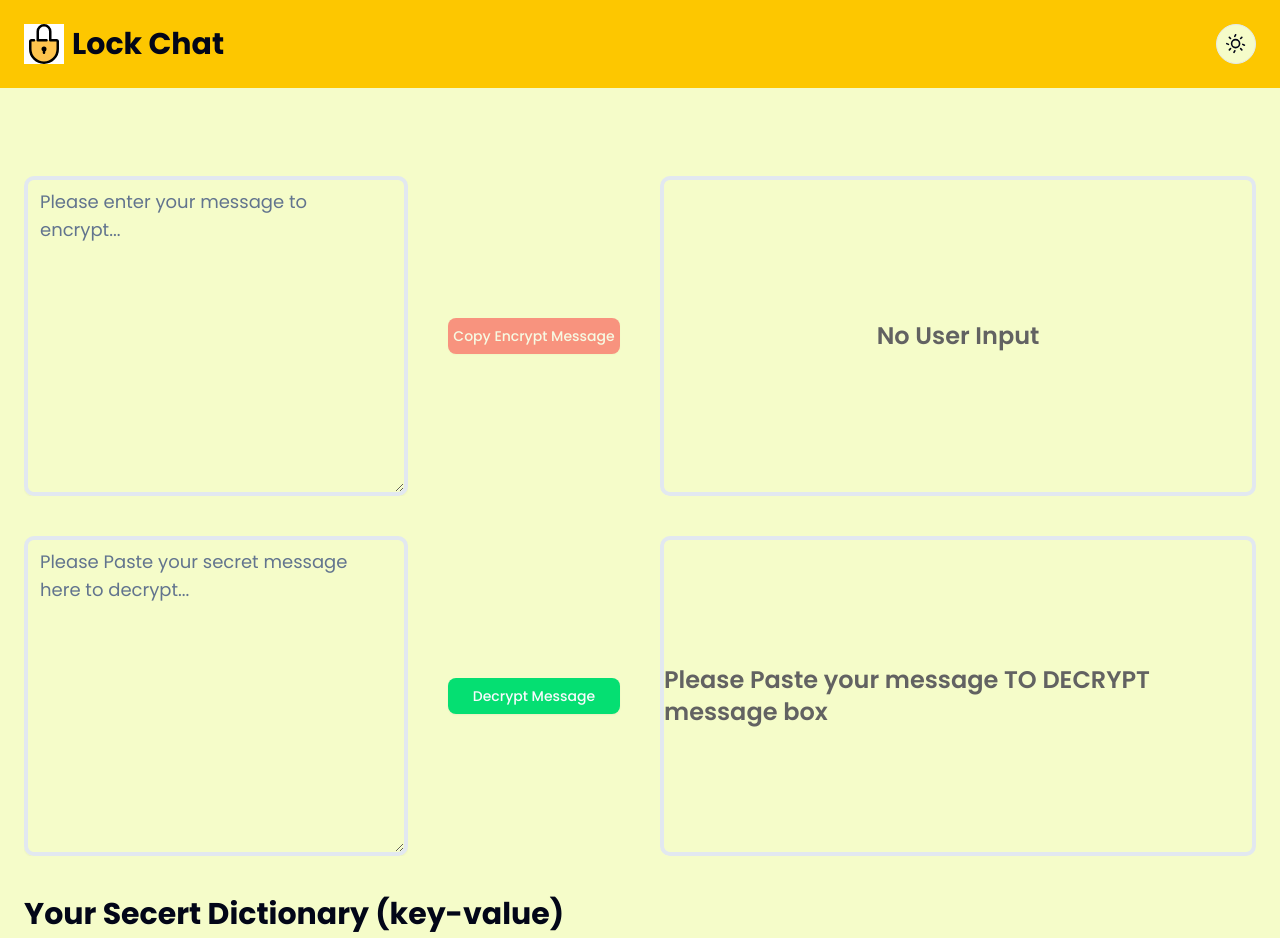
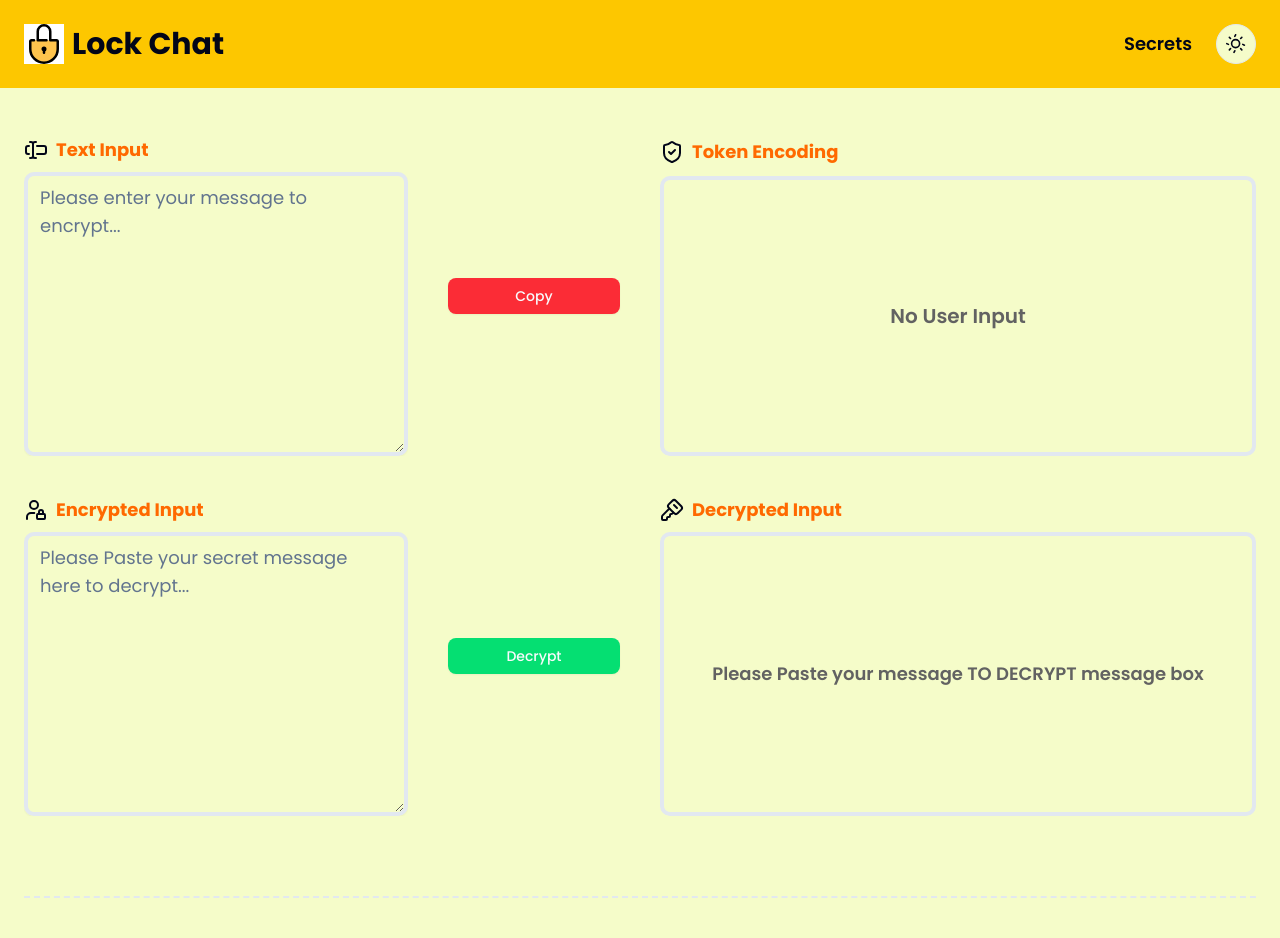
Before and after one commit to El-Drago11/Lock-Chat, a Next.js app: page / in a window 1280 px wide. Shown: the top 938 px of the page. Built offline with nearby package versions, Linux system fonts and the light colour scheme.

Commit message:
fixed ui

```diff
--- a/src/Pages/Home/HomeIndex.tsx
+++ b/src/Pages/Home/HomeIndex.tsx
@@ -22,6 +22,7 @@ const HomeIndex = () => {
     const [encryptMessage, setEncryptMessage] = useState<string | null>(null);
 
     const copyTheEncryptMessage = async () => {
+        if (!getUserInput?.length) return;
         let space = '';
         if (getSecretCodes) {
             const val = getSecretCodes?.find((curr) => curr?.key == ' ')
@@ -32,7 +33,7 @@ const HomeIndex = () => {
             getToken?.forEach((value) => {
                 value?.pos?.forEach((curr) => {
                     const obj = {
-                        pos:curr,
+                        pos: curr,
                         secret: (value?.secret.join('-') + '-' + space + '-')
                     }
                     encryptMessage.push(obj)
@@ -40,7 +41,7 @@ const HomeIndex = () => {
             });
             encryptMessage.sort((a, b) => a.pos - b.pos);
             let encryptText = '';
-            encryptMessage?.forEach((curr)=>{
+            encryptMessage?.forEach((curr) => {
                 encryptText += curr?.secret;
             })
             await navigator.clipboard.writeText(encryptText)
@@ -65,7 +66,7 @@ const HomeIndex = () => {
         } else {
             // All characters are valid
             const uniqueInvalid = [...new Set(invalidChars)];
-            toast.error(`Unsupported characters: ${uniqueInvalid.map(char =>char).join(', ')}`);
+            toast.error(`Unsupported characters: ${uniqueInvalid.map(char => char).join(', ')}`);
 
             // Remove invalid character
             const validInput = val.split('').filter(char =>
@@ -76,8 +77,8 @@ const HomeIndex = () => {
         }
     };
 
-    const changeSecret = (val:string,key:string)=>{
-        console.log(`chnaging ${key}`,val)
+    const changeSecret = (val: string, key: string) => {
+        console.log(`chnaging ${key}`, val)
     }
 
     useEffect(() => {
@@ -86,37 +87,65 @@ const HomeIndex = () => {
     }, [])
 
     return (
+        <div className="space-y-20">
             <div className="h-full space-y-10">
                 <div className="grid grid-cols-12 h-[40svh] gap-10">
-                <div className="col-span-4 overflow-y-auto">
+                    <div className="col-span-4 flex flex-col overflow-y-auto gap-y-2 h-full">
+                        <div className="text-lg flex items-center gap-2">
+                            <span><svg xmlns="http://www.w3.org/2000/svg" width="24" height="24" viewBox="0 0 24 24" fill="none" stroke="currentColor" stroke-width="2" stroke-linecap="round" stroke-linejoin="round" className="lucide lucide-text-cursor-input-icon lucide-text-cursor-input"><path d="M12 20h-1a2 2 0 0 1-2-2 2 2 0 0 1-2 2H6" /><path d="M13 8h7a2 2 0 0 1 2 2v4a2 2 0 0 1-2 2h-7" /><path d="M5 16H4a2 2 0 0 1-2-2v-4a2 2 0 0 1 2-2h1" /><path d="M6 4h1a2 2 0 0 1 2 2 2 2 0 0 1 2-2h1" /><path d="M9 6v12" /></svg></span>
+                            <span className="text-orange-500 font-bold">Text Input</span>
+                        </div>
+                        <div className="h-full overflow-y-auto">
                             <Textarea value={getUserInput ?? ''} className="w-full h-full" onChange={(e) => checkIsValidKey(e.target.value)} placeholder="Please enter your message to encrypt..." />
                         </div>
+                    </div>
                     <div className="col-span-2 flex flex-col justify-center gap-4">
-                    <Button className="bg-red-500 hover:bg-red-600" onClick={() => copyTheEncryptMessage()} disabled={!getUserInput?.length}>Copy Encrypt Message</Button>
+                        <Button className="bg-red-500 hover:bg-red-600" onClick={() => copyTheEncryptMessage()}>Copy</Button>
                     </div>
-                <div className="col-span-6 grid grid-rows-1 overflow-y-auto">
-                    <div className="row-start-1 border-4 p-4 rounded-lg">
+                    <div className="col-span-6 h-[40svh]">
+                        <div className="flex flex-col h-full gap-y-2">
+                            <div className="h-8 flex items-center gap-2 text-lg">
+                                <span>
+                                    <svg xmlns="http://www.w3.org/2000/svg" width="24" height="24" viewBox="0 0 24 24" fill="none" stroke="currentColor" strokeWidth="2" strokeLinecap="round" strokeLinejoin="round" className="lucide lucide-shield-check">
+                                        <path d="M20 13c0 5-3.5 7.5-7.66 8.95a1 1 0 0 1-.67-.01C7.5 20.5 4 18 4 13V6a1 1 0 0 1 1-1c2 0 4.5-1.2 6.24-2.72a1.17 1.17 0 0 1 1.52 0C14.51 3.81 17 5 19 5a1 1 0 0 1 1 1z" />
+                                        <path d="m9 12 2 2 4-4" />
+                                    </svg>
+                                </span>
+                                <span className="text-orange-500 font-bold">Token Encoding</span>
+                            </div>
+                            <div className="flex-1 overflow-y-auto border-4 rounded-lg p-4">
                                 <UserInputIndex getUserInput={getUserInput} getToken={getToken} setToken={setToken} getSecretCodes={getSecretCodes} />
                             </div>
                         </div>
                     </div>
+                </div>
                 <div className="grid grid-cols-12 h-[40svh] gap-10">
-                <div className="col-span-4 overflow-y-auto">
+                    <div className="col-span-4 overflow-y-auto flex flex-col gap-2">
+                        <div className="text-lg flex items-center gap-2">
+                            <span><svg xmlns="http://www.w3.org/2000/svg" width="24" height="24" viewBox="0 0 24 24" fill="none" stroke="currentColor" stroke-width="2" stroke-linecap="round" stroke-linejoin="round" className="lucide lucide-user-lock-icon lucide-user-lock"><circle cx="10" cy="7" r="4" /><path d="M10.3 15H7a4 4 0 0 0-4 4v2" /><path d="M15 15.5V14a2 2 0 0 1 4 0v1.5" /><rect width="8" height="5" x="13" y="16" rx=".899" /></svg></span>
+                            <span className="text-orange-500 font-bold">Encrypted Input</span>
+                        </div>
                         <Textarea value={encryptMessage ?? ''} className="w-full h-full" placeholder="Please Paste your secret message here to decrypt..." onChange={(e) => setEncryptMessage(e.target.value)} />
                     </div>
-                <div className="col-span-8 h-full">
+                    <div className="col-span-8 h-[30svh]">
                         <SecretInputIndex encryptMessage={encryptMessage} getSecretCodes={getSecretCodes} />
                     </div>
                 </div>
-            <div className="grid grid-cols-12 gap-10">
-                <div className="col-span-12 text-3xl font-bold">Your Secert Dictionary (key-value)</div>
-                <div className="col-span-12 flex flex-wrap w-full gap-10">
+            </div>
+            <div className="grid grid-cols-12 gap-10 border-t-2 border-dashed py-10" id="yourSecret">
+                <div className="col-span-12 text-xl font-bold flex items-center gap-2">
+                    <span>
+                        <svg xmlns="http://www.w3.org/2000/svg" width="24" height="24" viewBox="0 0 24 24" fill="none" stroke="currentColor" stroke-width="2" stroke-linecap="round" stroke-linejoin="round" className="lucide lucide-book-key-icon lucide-book-key"><path d="m19 3 1 1" /><path d="m20 2-4.5 4.5" /><path d="M20 7.898V21a1 1 0 0 1-1 1H6.5a1 1 0 0 1 0-5H20" /><path d="M4 19.5v-15A2.5 2.5 0 0 1 6.5 2h7.844" /><circle cx="14" cy="8" r="2" /></svg>
+                    </span>
+                    <span>Your Secert Dictionary (key-value)</span>
+                </div>
+                <div className="col-span-12 flex flex-wrap w-full gap-10 justify-evenly">
                     {
                         (getSecretCodes && getSecretCodes.length) ?
                             getSecretCodes?.map((curr, index) => (
                                 <div key={index} className="flex border-1 p-2 rounded-md justify-between gap-4 w-28">
                                     <div className="font-bold">{curr?.key}</div>
-                                <input defaultValue={curr?.value} className="w-1/2 text-center" onChange={(e)=>changeSecret(e.currentTarget.value,curr?.key)}/>
+                                    <input defaultValue={curr?.value} className="w-1/2 text-center" onChange={(e) => changeSecret(e.currentTarget.value, curr?.key)} />
                                 </div>
                             ))
                             : <></>
@@ -124,7 +153,6 @@ const HomeIndex = () => {
                 </div>
             </div>
         </div>
-
     )
 }
 
--- a/src/Pages/Home/SecretInputIndex.tsx
+++ b/src/Pages/Home/SecretInputIndex.tsx
@@ -28,20 +28,25 @@ const SecretInputIndex = ({ encryptMessage, getSecretCodes }: Props) => {
     return (
         <div className="grid grid-cols-12 gap-10 h-full">
             <div className="col-span-3 flex flex-col justify-center">
-                <Button className="bg-green-400 hover:bg-green-600" onClick={() => DecryptUserMessage()}>Decrypt Message</Button>
+                <Button className="bg-green-400 hover:bg-green-600" onClick={() => DecryptUserMessage()}>Decrypt</Button>
             </div>
-            <div className="col-span-9 flex flex-col justify-center items-center border-4 rounded-lg max-h-[40svh]">
+            <div className="col-span-9 flex flex-col gap-2 h-[40svh]">
+                <div className="text-lg flex items-center gap-2">
+                    <span><svg xmlns="http://www.w3.org/2000/svg" width="24" height="24" viewBox="0 0 24 24" fill="none" stroke="currentColor" stroke-width="2" stroke-linecap="round" stroke-linejoin="round" className="lucide lucide-key-square-icon lucide-key-square"><path d="M12.4 2.7a2.5 2.5 0 0 1 3.4 0l5.5 5.5a2.5 2.5 0 0 1 0 3.4l-3.7 3.7a2.5 2.5 0 0 1-3.4 0L8.7 9.8a2.5 2.5 0 0 1 0-3.4z" /><path d="m14 7 3 3" /><path d="m9.4 10.6-6.814 6.814A2 2 0 0 0 2 18.828V21a1 1 0 0 0 1 1h3a1 1 0 0 0 1-1v-1a1 1 0 0 1 1-1h1a1 1 0 0 0 1-1v-1a1 1 0 0 1 1-1h.172a2 2 0 0 0 1.414-.586l.814-.814" /></svg></span>
+                    <span className="text-orange-500 font-bold">Decrypted Input</span>
+                </div>
+                <div className="flex flex-col justify-center items-center border-4 rounded-lg h-full overflow-y-auto">
                     {
                         (encryptMessage && decryptedMessage && (decryptedMessage?.length > 0))
                             ?
                             <span className="text-lg font-semibold overflow-y-auto p-4">{decryptedMessage}</span>
                             :
-                        <span className="text-2xl font-semibold text-muted">
+                            <span className="text-lg font-semibold text-muted">
                                 Please Paste your message TO DECRYPT message box
                             </span>
                     }
                 </div>
-
+            </div>
         </div>
     )
 }
--- a/src/Pages/Home/UserInputIndex.tsx
+++ b/src/Pages/Home/UserInputIndex.tsx
@@ -83,7 +83,7 @@ const UserInputIndex = ({ getUserInput, getToken, setToken, getSecretCodes }: Pr
 
                     </div>
                     :
-                    <div className="flex justify-center items-center text-2xl font-semibold text-muted h-full">No User Input</div>
+                    <div className="flex justify-center items-center text-xl font-semibold text-muted h-full">No User Input</div>
             }
         </>
     )
--- a/src/app/layout.tsx
+++ b/src/app/layout.tsx
@@ -34,14 +34,17 @@ export default function RootLayout({
           enableSystem
           disableTransitionOnChange
         >
-          <div className="flex flex-col min-h-screen gap-16 bg-background text-foreground ">
+          <div className="flex flex-col min-h-screen gap-6 bg-background text-foreground ">
             {/* Header with Theme Toggle */}
             <header className="w-full flex justify-between items-center p-8 sm:p-6 bg-yellow-400 dark:bg-slate-900">
               <div className="flex gap-2 justify-center items-center">
                 <ImageComponent src={Logo} alt="logo_image" className="h-10 w-10 bg-white"/>
                 <Link className="text-3xl font-bold cursor-pointer" href={'/'}>Lock Chat</Link>
               </div>
-              <div><ThemeToggle /></div>
+              <div className="flex gap-6 justify-end items-center">
+                <Link className="text-lg font-semibold cursor-pointer" href={`#yourSecret`}>Secrets</Link>
+                <ThemeToggle />
+              </div>
             </header>
 
             <main className="flex-1 p-8 sm:p-6">
```
Lines whose indentation alone changed are shown as unchanged.
